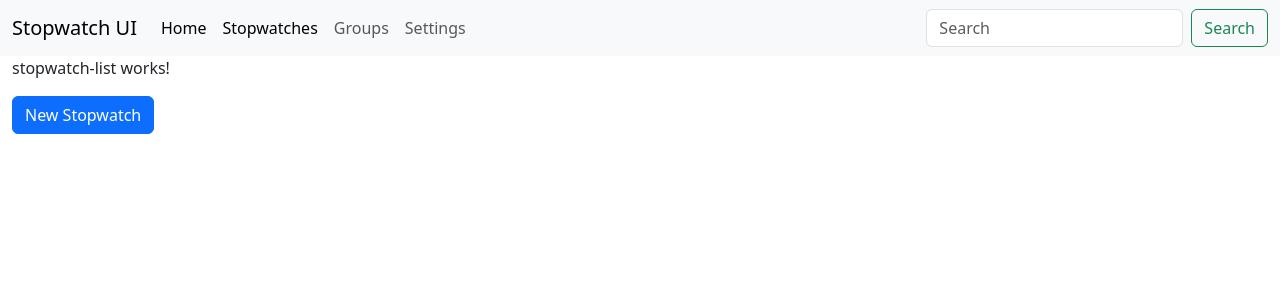
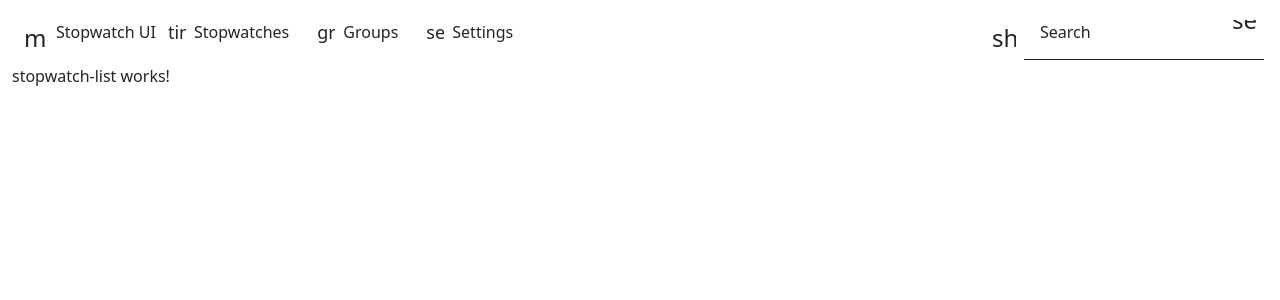
Before and after one commit to dpfens/stopwatch-ui, an Angular app: page /stopwatch in a window 1280 px wide. Shown: the top 300 px of the page. Built offline with nearby package versions, Linux system fonts and the light colour scheme; a web font is replaced by a local one.

Commit message:
moves header into it's own component

```diff
--- a/src/app/app.component.html
+++ b/src/app/app.component.html
@@ -1,34 +1,4 @@
-
-<header>
-  <nav class="navbar navbar-expand-lg bg-body-tertiary">
-    <div class="container-fluid">
-      <a class="navbar-brand" href="#">Stopwatch UI</a>
-      <button class="navbar-toggler" type="button" data-bs-toggle="collapse" data-bs-target="#navbarSupportedContent" aria-controls="navbarSupportedContent" aria-expanded="false" aria-label="Toggle navigation">
-        <span class="navbar-toggler-icon"></span>
-      </button>
-      <div class="collapse navbar-collapse" id="navbarSupportedContent">
-        <ul class="navbar-nav me-auto mb-2 mb-lg-0">
-          <li class="nav-item">
-            <a class="nav-link" routerLink="/" routerLinkActive="active" ariaCurrentWhenActive="page">Home</a>
-          </li>
-          <li class="nav-item">
-            <a class="nav-link" routerLink="/stopwatch" routerLinkActive="active" ariaCurrentWhenActive="page">Stopwatches</a>
-          </li>
-          <li class="nav-item">
-            <a class="nav-link" routerLink="/group" routerLinkActive="active" ariaCurrentWhenActive="page">Groups</a>
-          </li>
-          <li class="nav-item">
-            <a class="nav-link" routerLink="/settings" routerLinkActive="active" ariaCurrentWhenActive="page">Settings</a>
-          </li>
-        </ul>
-        <form class="d-flex" role="search">
-          <input class="form-control me-2" type="search" placeholder="Search" aria-label="Search"/>
-          <button class="btn btn-outline-success" type="submit">Search</button>
-        </form>
-      </div>
-    </div>
-  </nav>
-</header>
+<app-header></app-header>
 
 <main class="main container-fluid">
   <router-outlet></router-outlet>
--- a/src/app/components/pages/group/group-list/group-list.component.html
+++ b/src/app/components/pages/group/group-list/group-list.component.html
@@ -1,3 +1 @@
 <p>group-list works!</p>
-
-<button class="btn btn-primary" (click)="createNew()">New Group</button>
--- a/src/app/components/pages/stopwatch/stopwatch-list/stopwatch-list.component.html
+++ b/src/app/components/pages/stopwatch/stopwatch-list/stopwatch-list.component.html
@@ -1,3 +1 @@
 <p>stopwatch-list works!</p>
-
-<button class="btn btn-primary" (click)="createNew()">New Stopwatch</button>
--- /dev/null
+++ b/src/app/components/shared/header/header.component.html
@@ -0,0 +1,35 @@
+<mat-toolbar>
+  <button matIconButton class="example-icon" aria-label="Example icon-button with menu icon">
+    <mat-icon>menu</mat-icon>
+  </button>
+  <span [style.cursor]="'pointer'" routerLink="/" routerLinkActive="active" ariaCurrentWhenActive="page">Stopwatch UI</span>
+  <a mat-button class="nav-link" routerLink="/stopwatch" routerLinkActive="active" ariaCurrentWhenActive="page">
+    <mat-icon>timer</mat-icon>
+    Stopwatches
+  </a>
+  <a mat-button routerLink="/group" routerLinkActive="active" ariaCurrentWhenActive="page">
+    <mat-icon>groups</mat-icon>
+    Groups
+  </a>
+  <a mat-button routerLink="/settings" routerLinkActive="active" ariaCurrentWhenActive="page">
+    <mat-icon>settings</mat-icon>
+    Settings
+  </a>
+  <span class="flex-fill"></span>
+  <button matIconButton class="example-icon" aria-label="Share to social media">
+    <mat-icon>share</mat-icon>
+  </button>
+  <form [formGroup]="searchForm">
+    <mat-form-field subscriptSizing="dynamic">
+      <mat-label>Search</mat-label>
+      <input type="search"
+            matInput
+            formControlName="query"
+            [matAutocomplete]="autoComplete">
+        <mat-autocomplete #autoComplete="matAutocomplete"></mat-autocomplete>
+      <button matSuffix mat-icon-button aria-label="Search">
+        <mat-icon>search</mat-icon>
+      </button>
+    </mat-form-field>
+  </form>
+</mat-toolbar>
--- /dev/null
+++ b/src/app/components/shared/header/header.component.ts
@@ -0,0 +1,27 @@
+import { Component, inject} from '@angular/core';
+import {FormBuilder, FormsModule, ReactiveFormsModule} from '@angular/forms';
+import {MatIconModule} from '@angular/material/icon';
+import {MatButtonModule} from '@angular/material/button';
+import {MatToolbarModule} from '@angular/material/toolbar';
+import {MatAutocompleteModule} from '@angular/material/autocomplete';
+import {MatInputModule} from '@angular/material/input';
+import {MatFormFieldModule} from '@angular/material/form-field';
+import { RouterLink, RouterLinkActive, RouterOutlet } from '@angular/router';
+
+@Component({
+  selector: 'app-header',
+  imports: [
+    RouterLink, RouterLinkActive,
+    MatToolbarModule, MatButtonModule, MatIconModule,
+    MatFormFieldModule, MatInputModule, MatAutocompleteModule,
+    FormsModule, ReactiveFormsModule
+  ],
+  templateUrl: './header.component.html',
+  styleUrl: './header.component.scss'
+})
+export class HeaderComponent {
+  private formBuilder = inject(FormBuilder);
+  searchForm = this.formBuilder.group({
+    query: '',
+  })
+}
```
Also changed, not shown: src/app/app.component.ts (+4 -3 lines), src/app/components/shared/header/header.component.scss (added), 1 other file (tests, documents, lock files or other folders).
